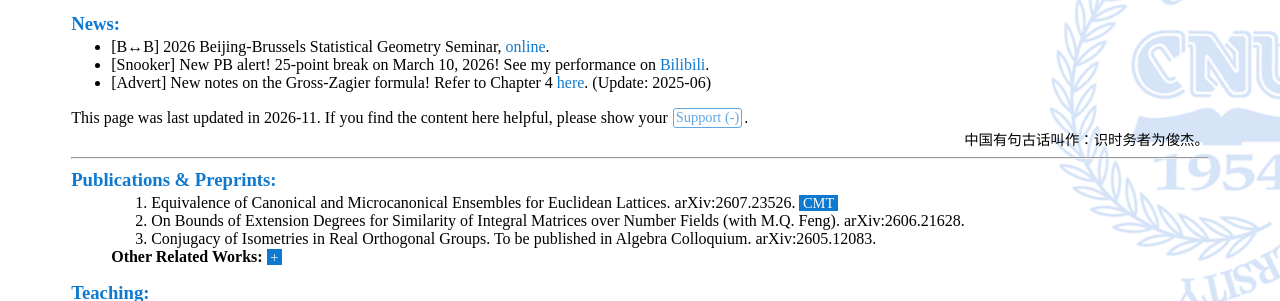
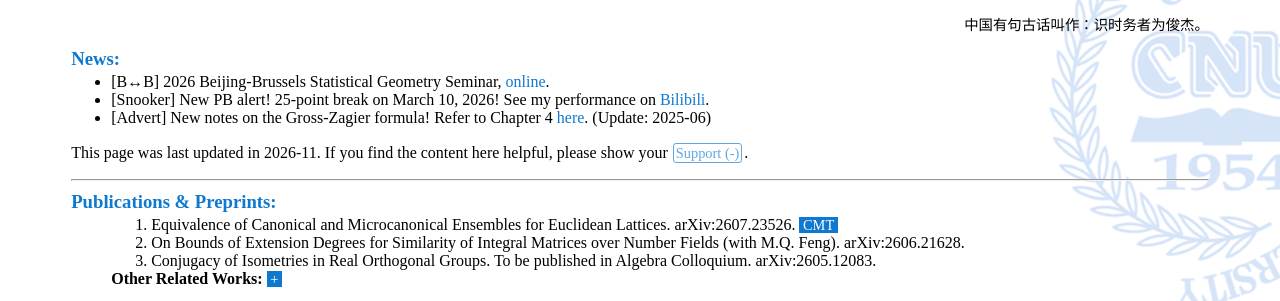
Before and after one commit to ZiyangZhu/home, a plain HTML site: page index.html in a window 1280 px wide. Shown: the part 447-748 px from the top of the page. Drawn offline with Linux system fonts and the light colour scheme; no server answers.

Commit message:
Update index.html

```diff
--- a/index.html
+++ b/index.html
@@ -119,13 +119,14 @@ mark {
 <b>Supervisor:</b> 徐飞 教授 (Fei XU, Prof. Dr.)<br>
 <b>Research Interests:</b> AI dissolves boundaries; MATH is one. <del>Number Theory, Arithmetic Geometry, Dynamical System, Mathematical Physics.</del><br>
 </ul>
+<p style="font-size:90%; text-align: right;">中国有句古话叫作：识时务者为俊杰。</p>
 <h3><a style="color: var(--theme-color)">News:</a></h3>
 <ul>
 <li>[B↔B] 2026 Beijing-Brussels Statistical Geometry Seminar, <a style="color: var(--theme-color)" href="https://beijing-brussels-statistical-geometry.citrusdeer256.chatgpt.site/#">online</a>.</li>
 <li>[Snooker] New PB alert! 25-point break on March 10, 2026! See my performance on <a style="color: var(--theme-color)" href="https://www.bilibili.com/video/BV1Bau36pEUy">Bilibili</a>.</li>
 <li>[Advert] New notes on the Gross-Zagier formula! Refer to Chapter 4 <a style="color: var(--theme-color)" href="https://ziyangzhu.github.io/home/Arakelov.pdf">here</a>. (Update: 2025-06)</li>
 </ul>
-<p style="margin-top: 0; margin-bottom: 0;">This page was last updated in 2026-11. If you find the content here helpful, please show your <button id="likeBtn" class="support-btn" type="button" aria-pressed="false" disabled>Support (<span id="likeCount">…</span>)</button>.</p>
+<p>This page was last updated in 2026-11. If you find the content here helpful, please show your <button id="likeBtn" class="support-btn" type="button" aria-pressed="false" disabled>Support (<span id="likeCount">…</span>)</button>.</p>
 <script>
   (function() {
     // Local vote status is kept per browser; the totals are shared online.
@@ -212,7 +213,6 @@ mark {
     btn.setAttribute('aria-pressed', String(isLiked));
   })();
 </script>
-<p style="font-size:90%; text-align: right; margin-top: 0; margin-bottom: 0;">中国有句古话叫作：识时务者为俊杰。</p>
 <hr>
 
 
```
